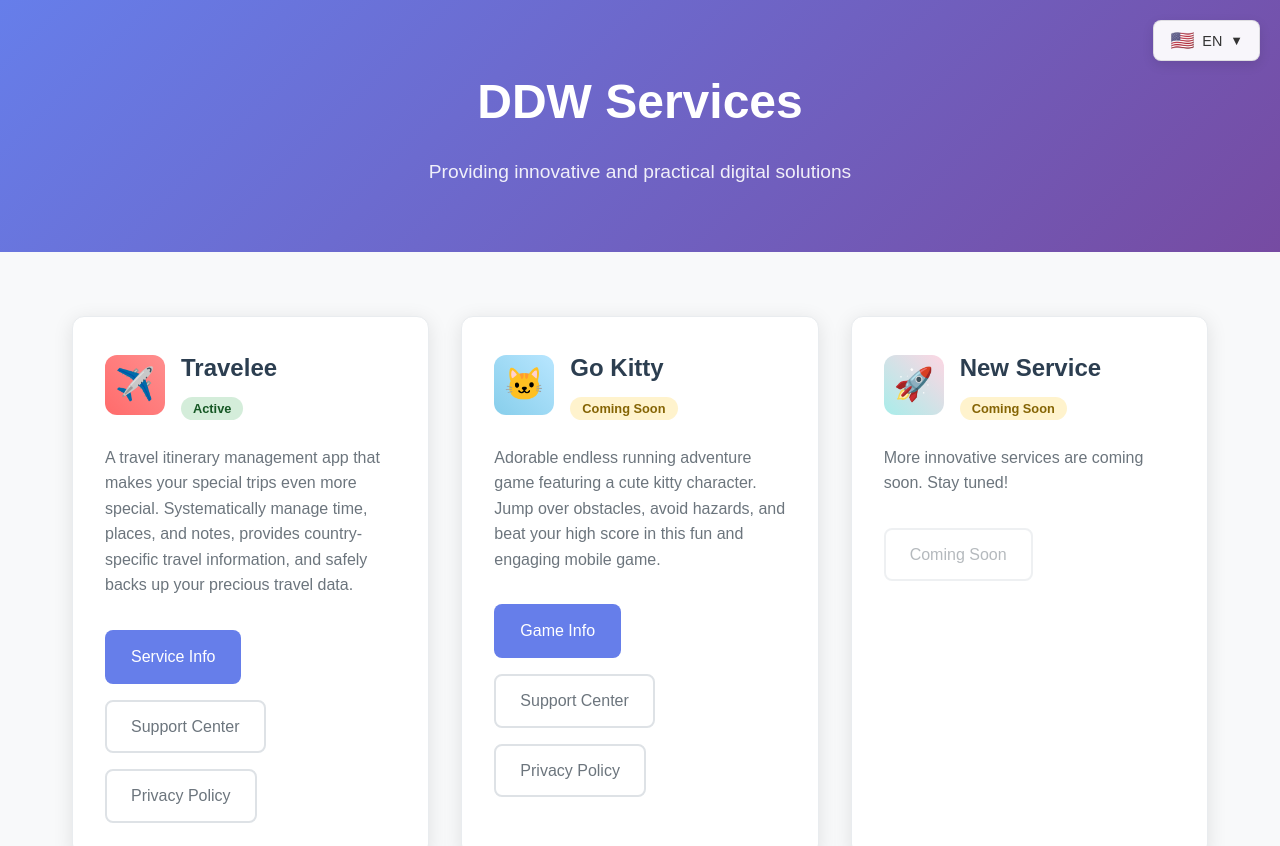
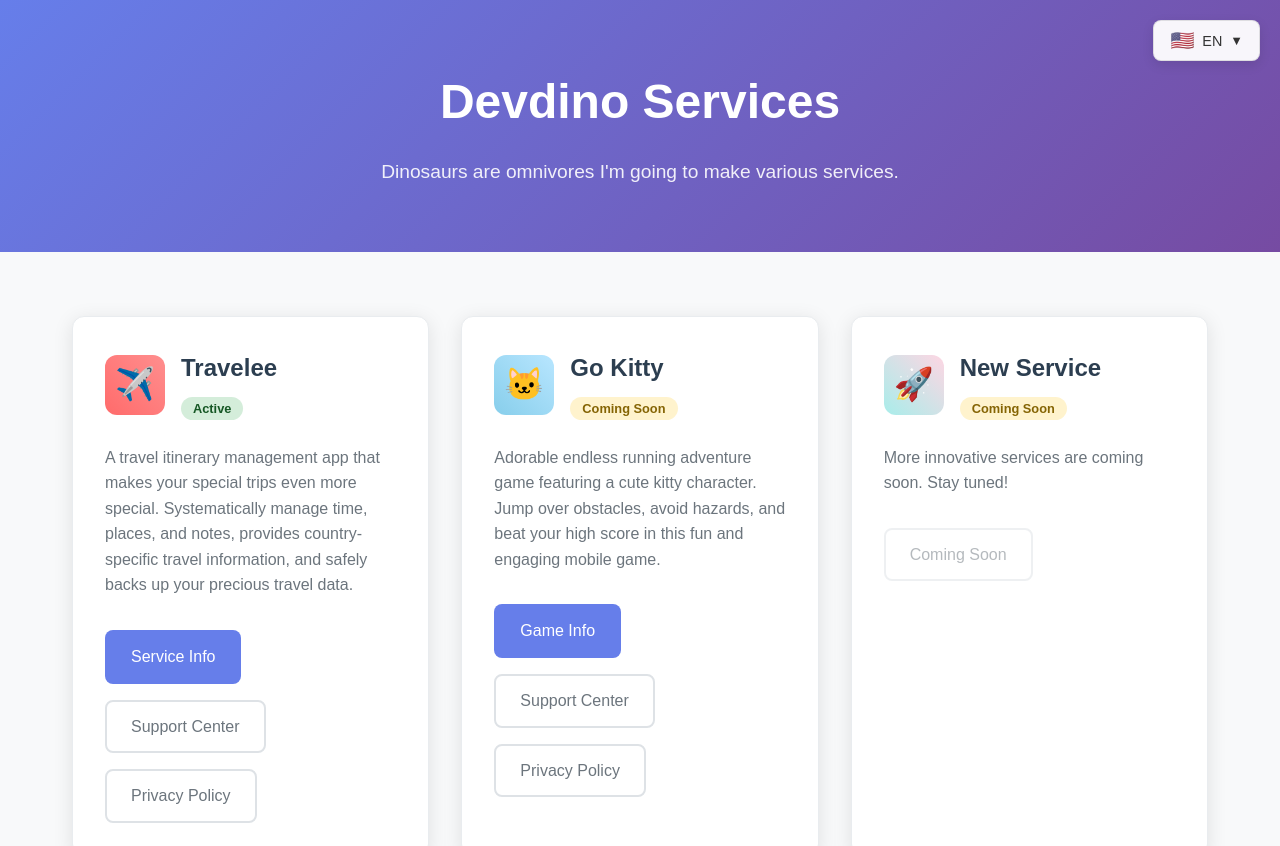
Before and after one commit to lskyub/ddw, a plain HTML site: page en/index.html in a window 1280 px wide. Shown: the top 846 px of the page. Drawn offline with Linux system fonts and the light colour scheme.

Commit message:
Update index.html

```diff
--- a/en/index.html
+++ b/en/index.html
@@ -3,7 +3,7 @@
 <head>
     <meta charset="UTF-8">
     <meta name="viewport" content="width=device-width, initial-scale=1.0">
-    <title>DDW Services - Digital Solutions Portfolio</title>
+    <title>Devdino Services</title>
     <style>
         * {
             margin: 0;
@@ -297,8 +297,8 @@
     </div>
 
     <header class="header">
-        <h1>DDW Services</h1>
-        <p>Providing innovative and practical digital solutions</p>
+        <h1>Devdino Services</h1>
+        <p>Dinosaurs are omnivores I'm going to make various services.</p>
     </header>
 
     <main class="services-container">
```
